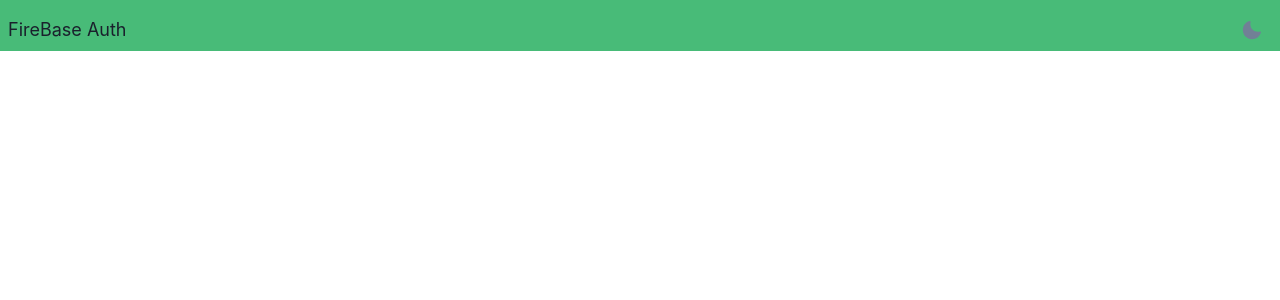
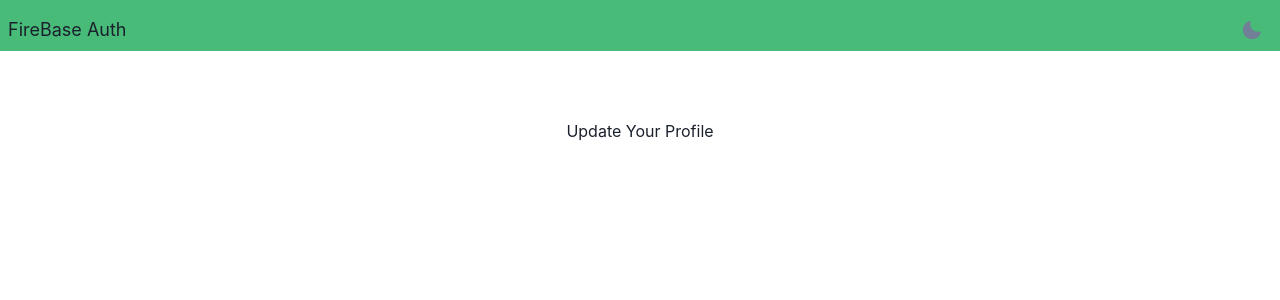
Before and after one commit to mostafa-taman-ashtrei/firebase_auth, a React (Create React App) app: page /update-profile in a window 1280 px wide. Shown: the top 300 px of the page. Built offline with nearby package versions, Linux system fonts and the light colour scheme; no server answers; sample sign-in values are in the browser's storage.

Commit message:
add private routes

```diff
--- a/src/App.tsx
+++ b/src/App.tsx
@@ -12,6 +12,8 @@ import Register from './pages/Register';
 import Login from './pages/Login';
 import AuthProvider from './context/authContext';
 import Dashboard from './pages/Dashboard';
+import UpdateProfile from './pages/UpdateProfile';
+import PrivateRoute from './utils/PrivateRoute';
 
 const App: React.FC = () => (
     <Router>
@@ -23,7 +25,8 @@ const App: React.FC = () => (
                         <Route exact path="/" component={Home} />
                         <Route path="/register" component={Register} />
                         <Route path="/login" component={Login} />
-                        <Route path="/dashboard" component={Dashboard} />
+                        <PrivateRoute path="/dashboard" RouteComponent={Dashboard} />
+                        <PrivateRoute path="/update-profile" RouteComponent={UpdateProfile} />
                     </Switch>
                 </Box>
             </>
--- /dev/null
+++ b/src/pages/UpdateProfile.tsx
@@ -0,0 +1,9 @@
+import React from 'react';
+
+const UpdateProfile: React.FC = () => (
+    <div>
+        <h1>Update Your Profile</h1>
+    </div>
+);
+
+export default UpdateProfile;
--- /dev/null
+++ b/src/utils/PrivateRoute.tsx
@@ -0,0 +1,24 @@
+import React from 'react';
+import { Route, Redirect, RouteProps } from 'react-router-dom';
+
+import { useAuth } from '../context/authContext';
+
+interface props extends RouteProps {
+    RouteComponent: React.ElementType,
+}
+
+const PrivateRoute: React.FC<props> = ({ RouteComponent, ...rest }: props) => {
+    const { currentUser } = useAuth();
+    return (
+        <Route
+            {...rest}
+            render={(routeProps) => (currentUser ? (
+                <RouteComponent {...routeProps} />
+            ) : (
+                <Redirect to="/login" />
+            ))}
+        />
+    );
+};
+
+export default PrivateRoute;
```
Also changed, not shown: .eslintrc.json.
